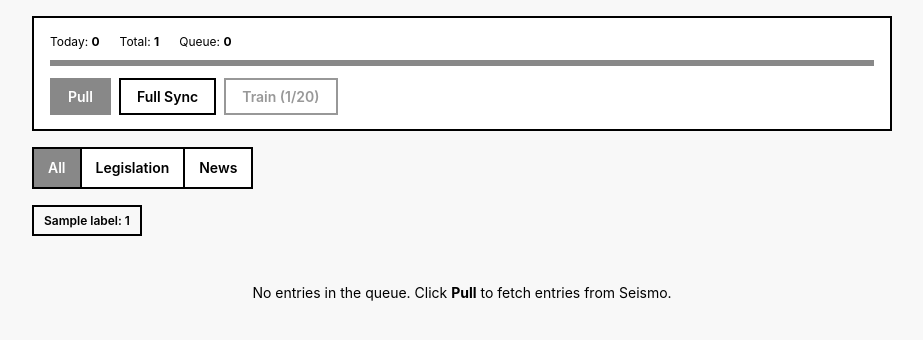
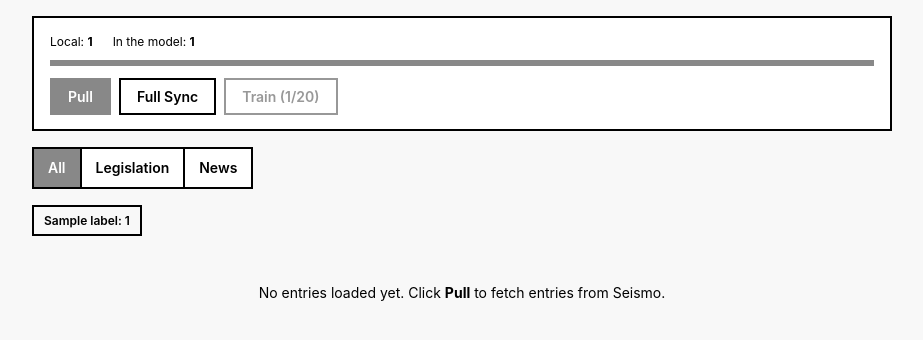
Before and after one commit to hektopascal2026/magnitu-v3, a FastAPI app: a page that uses templates/labeling.html in a window 1280 px wide. Shown: the part 84-424 px from the top of the page, without its empty margins (178-1101 px from the left). Run offline with FastAPI, Linux system fonts and the light colour scheme; tables that the repository leaves empty hold one stand-in row (values such as "Sample post").

Commit message:
ui: Label stats show Local vs In the model; drop queue/today
Made-with: Cursor

```diff
--- a/main.py
+++ b/main.py
@@ -559,18 +559,6 @@ def _extract_legal_patterns(limit: int = 12, profile_id: int = 1) -> dict:
     return {"positive": positives[:limit], "negative": negatives[:limit]}
 
 
-def _today_label_count(profile_id: int = 1) -> int:
-    from datetime import date
-    today = date.today().isoformat()
-    conn = db.get_db()
-    count = conn.execute(
-        "SELECT COUNT(*) FROM labels WHERE profile_id=? AND date(updated_at)=?",
-        (profile_id, today)
-    ).fetchone()[0]
-    conn.close()
-    return count
-
-
 # ─── Global pages ────────────────────────────────────────────────────────────
 
 @app.get("/", response_class=HTMLResponse)
@@ -638,8 +626,17 @@ async def labeling_page(request: Request, slug: str, source: str = "all"):
         entry["_reasoning"] = label_data["reasoning"] if label_data else ""
 
     ctx["entries"] = entries
-    ctx["unlabeled_count"] = len([e for e in entries if e["_label"] is None])
-    ctx["today_labels"] = _today_label_count(profile_id)
+
+    am = ctx.get("active_model")
+    mt_labels = int(am.get("label_count") or 0) if am else 0
+    lc = ctx["label_count"]
+    ctx["model_trained_label_count"] = mt_labels
+    if lc > 0:
+        ctx["model_coverage_pct"] = round(
+            min(100.0, (float(mt_labels) / float(lc)) * 100.0), 1
+        )
+    else:
+        ctx["model_coverage_pct"] = 0.0
 
     reasons = {}
     for e in entries:
--- a/templates/labeling.html
+++ b/templates/labeling.html
@@ -4,14 +4,12 @@
 {% block content %}
 <!-- Progress Bar -->
 <div class="progress-section">
-    <div class="progress-stats">
-        <span class="progress-today">Today: <strong id="todayCount">{{ today_labels }}</strong></span>
-        <span class="progress-total">Total: <strong>{{ label_count }}</strong></span>
-        <span class="progress-remaining">Queue: <strong id="queueCount">{{ unlabeled_count }}</strong></span>
+    <div class="progress-stats" title="Local is labels stored in Magnitu for this profile. In the model is how many labeled rows the active classifier was trained on (retrain after new labels to refresh).">
+        <span class="progress-local">Local: <strong id="localLabelCount">{{ label_count }}</strong></span>
+        <span class="progress-model">In the model: <strong id="modelTrainedLabelCount">{{ model_trained_label_count }}</strong></span>
     </div>
-    <div class="progress-bar">
-        {% set pct = (label_count / (label_count + unlabeled_count) * 100) if (label_count + unlabeled_count) > 0 else 0 %}
-        <div class="progress-fill" style="width: {{ pct | round(1) }}%"></div>
+    <div class="progress-bar" title="Share of local labels represented in the active trained model">
+        <div class="progress-fill" id="modelCoverageFill" style="width: {{ model_coverage_pct }}%"></div>
     </div>
     <div class="progress-actions">
         <button class="btn btn-primary" id="syncPullBtn" title="Pull new entries from mothership Seismo + merge labels">Pull</button>
@@ -183,7 +181,7 @@
         {% endfor %}
     {% else %}
         <div class="empty-state">
-            <p>No entries in the queue. Click <strong>Pull</strong> to fetch entries from Seismo.</p>
+            <p>No entries loaded yet. Click <strong>Pull</strong> to fetch entries from Seismo.</p>
         </div>
     {% endif %}
 </div>
@@ -197,14 +195,20 @@
     var PUSH_BTN_LABEL = {{ ('Push to ' ~ (profile.display_name if profile else 'Seismo')) | tojson }};
     var focusedCard = null;
     var cards = document.querySelectorAll('.entry-card');
-    var todayEl = document.getElementById('todayCount');
-    var queueEl = document.getElementById('queueCount');
-    var todayCount = {{ today_labels }};
-    var queueCount = {{ unlabeled_count }};
+    var localEl = document.getElementById('localLabelCount');
+    var coverageFill = document.getElementById('modelCoverageFill');
+    var localCount = {{ label_count }};
+    var modelCount = {{ model_trained_label_count }};
     var taskProgress = document.getElementById('taskProgress');
     var taskProgressLabel = document.getElementById('taskProgressLabel');
     var taskProgressFill = document.getElementById('taskProgressFill');
     var taskProgressMeta = document.getElementById('taskProgressMeta');
+
+    function updateModelCoverageBar() {
+        if (!coverageFill) return;
+        var pct = localCount > 0 ? Math.min(100, (modelCount / localCount) * 100) : 0;
+        coverageFill.style.width = pct.toFixed(1) + '%';
+    }
 
     // Focus first unlabeled card
     function focusFirstUnlabeled() {
@@ -290,12 +294,11 @@
                     badge.className = 'entry-current-label label-' + label;
                     badge.textContent = label.replace(/_/g, ' ');
 
-                    // Update counters
+                    // Update local label count (model count updates after Train + reload)
                     if (!wasLabeled) {
-                        todayCount++;
-                        queueCount = Math.max(0, queueCount - 1);
-                        todayEl.textContent = todayCount;
-                        queueEl.textContent = queueCount;
+                        localCount++;
+                        if (localEl) localEl.textContent = localCount;
+                        updateModelCoverageBar();
                     }
 
                     // Auto-advance to next unlabeled card
@@ -362,10 +365,9 @@
                         });
                         var badge = focusedCard.querySelector('.entry-current-label');
                         if (badge) badge.remove();
-                        queueCount++;
-                        todayCount = Math.max(0, todayCount - 1);
-                        todayEl.textContent = todayCount;
-                        queueEl.textContent = queueCount;
+                        localCount = Math.max(0, localCount - 1);
+                        if (localEl) localEl.textContent = localCount;
+                        updateModelCoverageBar();
                     }
                 });
         }
```
